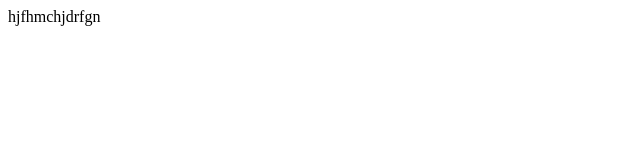
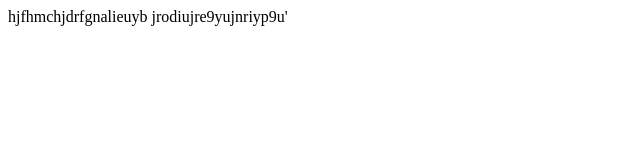
Before and after one commit to xruxruru/lost-time, a plain HTML site: page index.html in a window 1280 px wide. Shown: the whole page, without its empty margins (0-640 px from the left). Drawn offline with Linux system fonts and the light colour scheme.

Commit message:
дичь
jxifohjbppseitmjh[0awrbnith

```diff
--- a/index.html
+++ b/index.html
@@ -5,6 +5,6 @@
 	<title>Document</title>
 </head>
 <body>
-	hjfhmchjdrfgn
+	hjfhmchjdrfgnalieuyb jrodiujre9yujnriyp9u'
 </body>
 </html>
```
